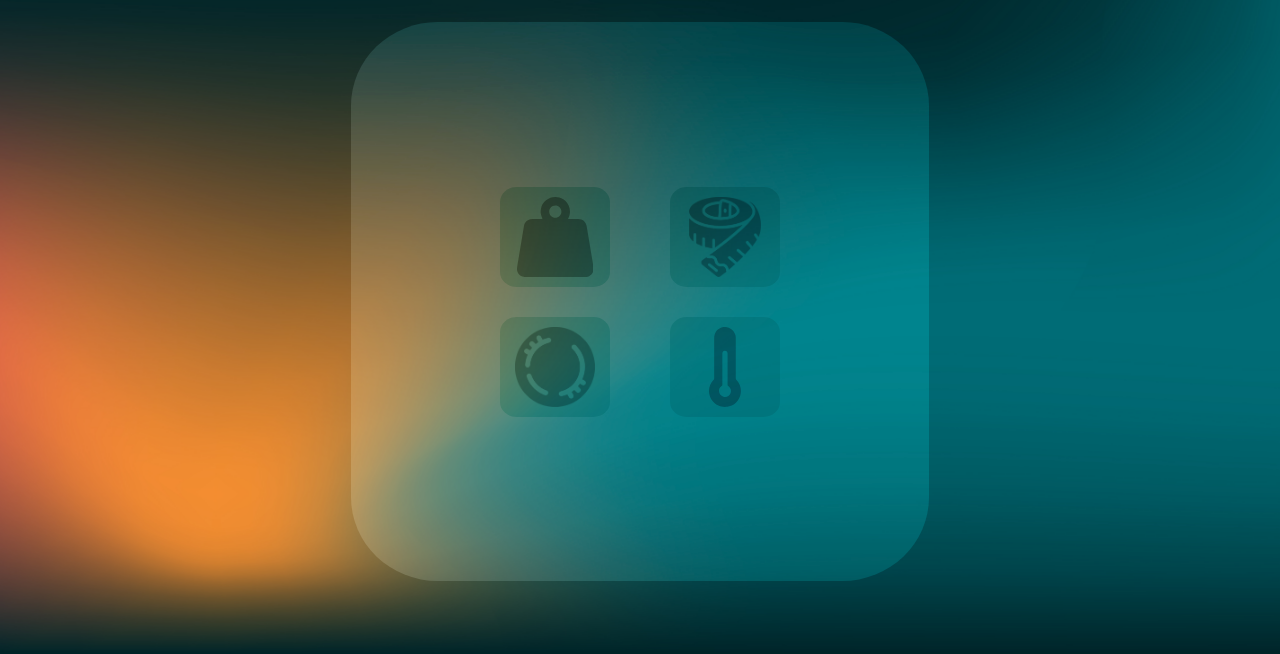
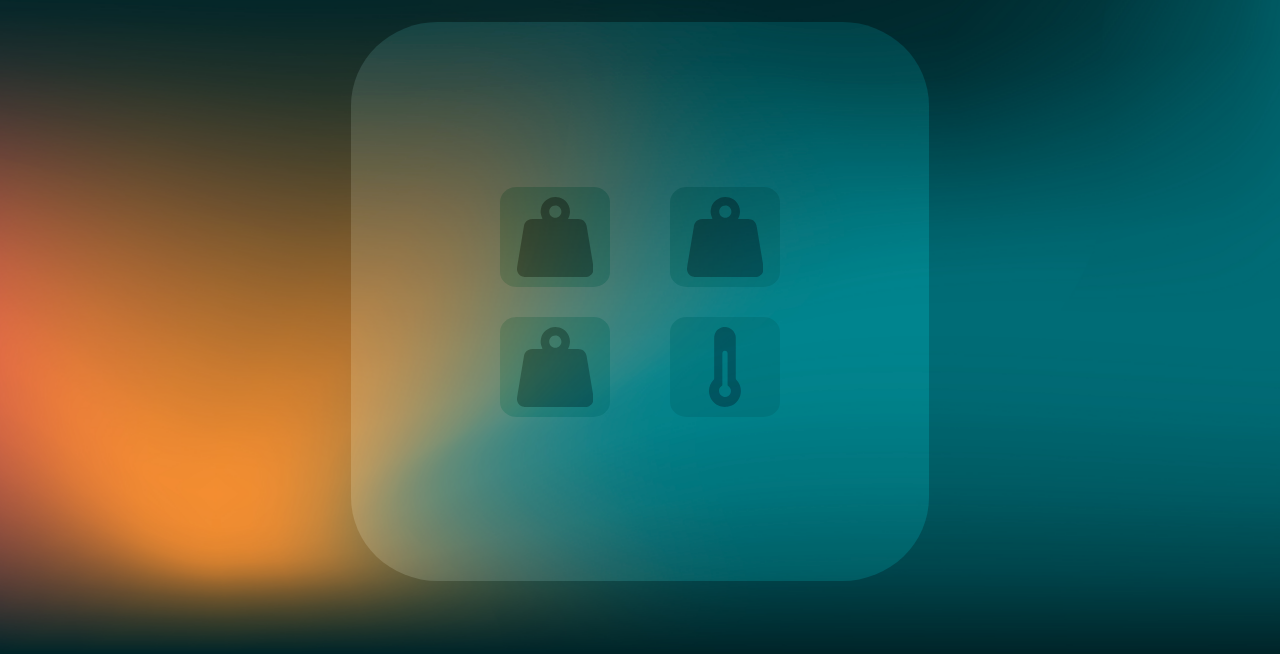
Before and after one commit to OlgaOrtiz/Converter, a website: page index.html in a window 1280 px wide. Shown: the part 146-800 px from the top of the page. Drawn offline with Linux system fonts and the light colour scheme.

Commit message:
- Added temporal icons to the buttons - Added the click to change feature to every button

```diff
--- a/assets/js/general.js
+++ b/assets/js/general.js
@@ -1,7 +1,25 @@
 const weigth = document.querySelector("#weigth");
 weigth.addEventListener("click", openWeigth);
+const length = document.querySelector("#length");
+length.addEventListener("click", openLength);
+const coin = document.querySelector("#coin");
+coin.addEventListener("click", openCoin);
+const temperature = document.querySelector("#temperature");
+temperature.addEventListener("click", openTemperature);
+
 
 function openWeigth (){
-    console.log("abriendo weigth");
     window.location.href = "http://localhost:8000/converter-generic.html";
 }
+
+function openLength (){
+    window.location.href = "http://localhost:8000/converter-generic.html";
+}
+
+function openCoin (){
+    window.location.href = "http://localhost:8000/converter-generic.html";
+}
+
+function openTemperature (){
+    window.location.href = "http://localhost:8000/converter-generic.html";
+}
--- a/index.html
+++ b/index.html
@@ -27,12 +27,30 @@
 
                   </div>
                   <div class="main-menu-row">
-                        <img id="coin" src="assets/img/Icon_Coin.png" alt="Coin">
+                        <svg version="1.1" id="coin" xmlns="http://www.w3.org/2000/svg" xmlns:xlink="http://www.w3.org/1999/xlink" x="0px" y="0px"
+	                  viewBox="0 0 76.68 80" style="enable-background:new 0 0 76.68 80;" xml:space="preserve" alt="Weight">
+	                        <path class="st0" d="M69.58,80c-20.84,0-41.67,0-62.51,0c-0.09-0.04-0.18-0.11-0.28-0.13c-4.4-0.87-7.21-4.47-6.75-8.9
+		c0.29-2.76,0.85-5.5,1.31-8.24c1.8-10.75,3.6-21.49,5.39-32.24c0.27-1.64,0.51-3.3,1.45-4.73c1.77-2.7,4.32-3.86,7.49-3.85
+		c2.99,0.01,5.99,0,8.98,0c0.27,0,0.54-0.03,0.83-0.04c-1.91-5.09-2.16-6.44-1.55-9.91c0.61-3.5,2.36-6.37,5.09-8.61
+		C34-0.72,40.7-1.11,46.22,2.34c2.59,1.62,4.48,3.89,5.63,6.71c1.77,4.35,1.43,8.63-0.78,12.87c0.41,0,0.7,0,0.98,0
+		c3.02,0,6.04-0.01,9.06,0c4.51,0.03,7.66,2.62,8.5,7.04c0.44,2.32,0.81,4.66,1.2,7c1.92,11.44,3.82,22.88,5.75,34.32
+		c0.62,3.7-1.14,7.27-4.48,8.88C71.29,79.54,70.41,79.72,69.58,80z M38.29,8.57c-3.37,0.02-6.09,2.77-6.07,6.13
+		                  c0.02,3.35,2.81,6.11,6.13,6.08c3.34-0.03,6.1-2.82,6.07-6.15C44.4,11.26,41.65,8.54,38.29,8.57z"/>
+                        </svg>
                   </div>
             </div>
             <div>
                   <div class="main-menu-row">
-                        <img id="length" src="assets/img/Icon_Length.png" alt="Length">
+                        <svg version="1.1" id="length" xmlns="http://www.w3.org/2000/svg" xmlns:xlink="http://www.w3.org/1999/xlink" x="0px" y="0px"
+	                  viewBox="0 0 76.68 80" style="enable-background:new 0 0 76.68 80;" xml:space="preserve" alt="Weight">
+	                        <path class="st0" d="M69.58,80c-20.84,0-41.67,0-62.51,0c-0.09-0.04-0.18-0.11-0.28-0.13c-4.4-0.87-7.21-4.47-6.75-8.9
+		c0.29-2.76,0.85-5.5,1.31-8.24c1.8-10.75,3.6-21.49,5.39-32.24c0.27-1.64,0.51-3.3,1.45-4.73c1.77-2.7,4.32-3.86,7.49-3.85
+		c2.99,0.01,5.99,0,8.98,0c0.27,0,0.54-0.03,0.83-0.04c-1.91-5.09-2.16-6.44-1.55-9.91c0.61-3.5,2.36-6.37,5.09-8.61
+		C34-0.72,40.7-1.11,46.22,2.34c2.59,1.62,4.48,3.89,5.63,6.71c1.77,4.35,1.43,8.63-0.78,12.87c0.41,0,0.7,0,0.98,0
+		c3.02,0,6.04-0.01,9.06,0c4.51,0.03,7.66,2.62,8.5,7.04c0.44,2.32,0.81,4.66,1.2,7c1.92,11.44,3.82,22.88,5.75,34.32
+		c0.62,3.7-1.14,7.27-4.48,8.88C71.29,79.54,70.41,79.72,69.58,80z M38.29,8.57c-3.37,0.02-6.09,2.77-6.07,6.13
+		                  c0.02,3.35,2.81,6.11,6.13,6.08c3.34-0.03,6.1-2.82,6.07-6.15C44.4,11.26,41.65,8.54,38.29,8.57z"/>
+                        </svg>
                   </div></a>
                   <div class="main-menu-row">
                         <svg version="1.1" id="temperature" xmlns="http://www.w3.org/2000/svg" xmlns:xlink="http://www.w3.org/1999/xlink" x="0px" y="0px"
```
